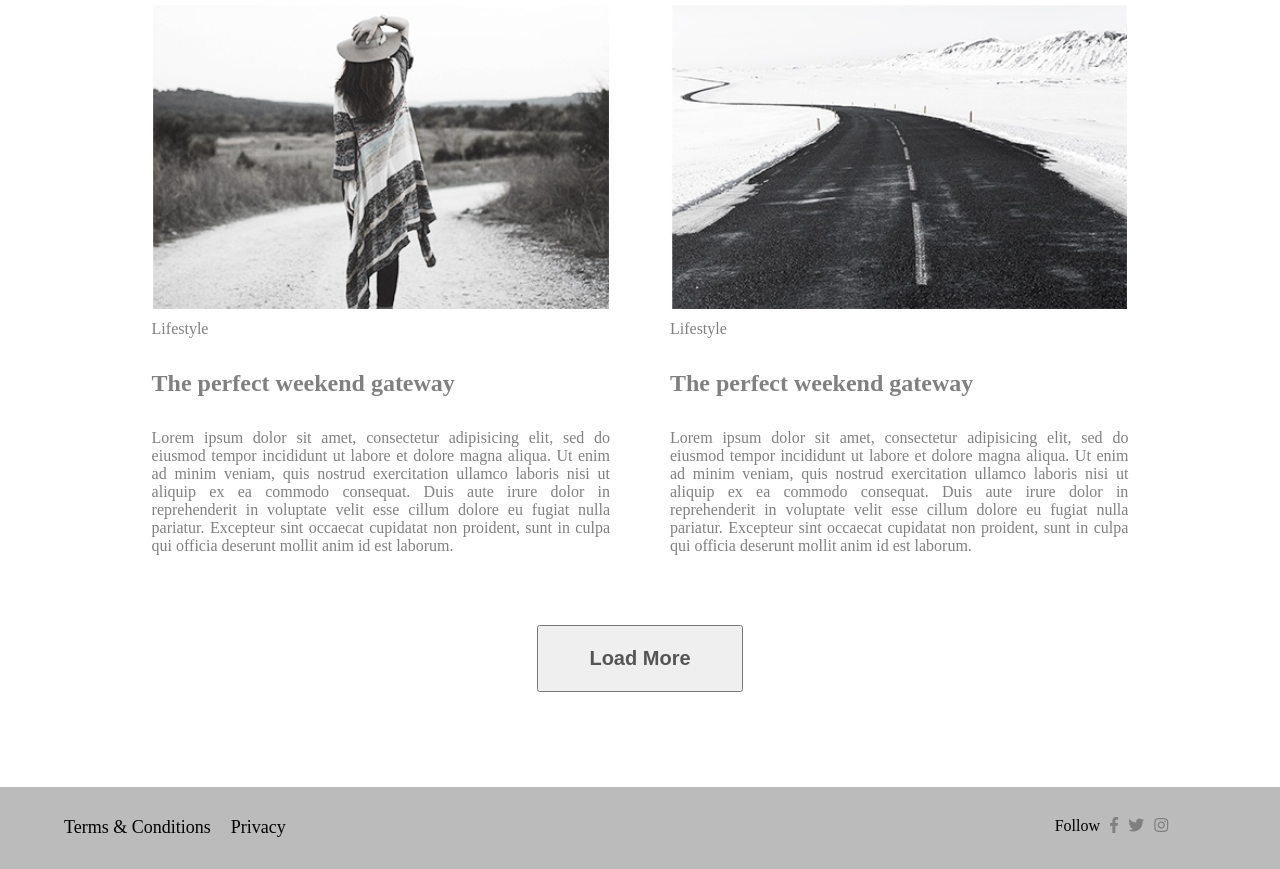
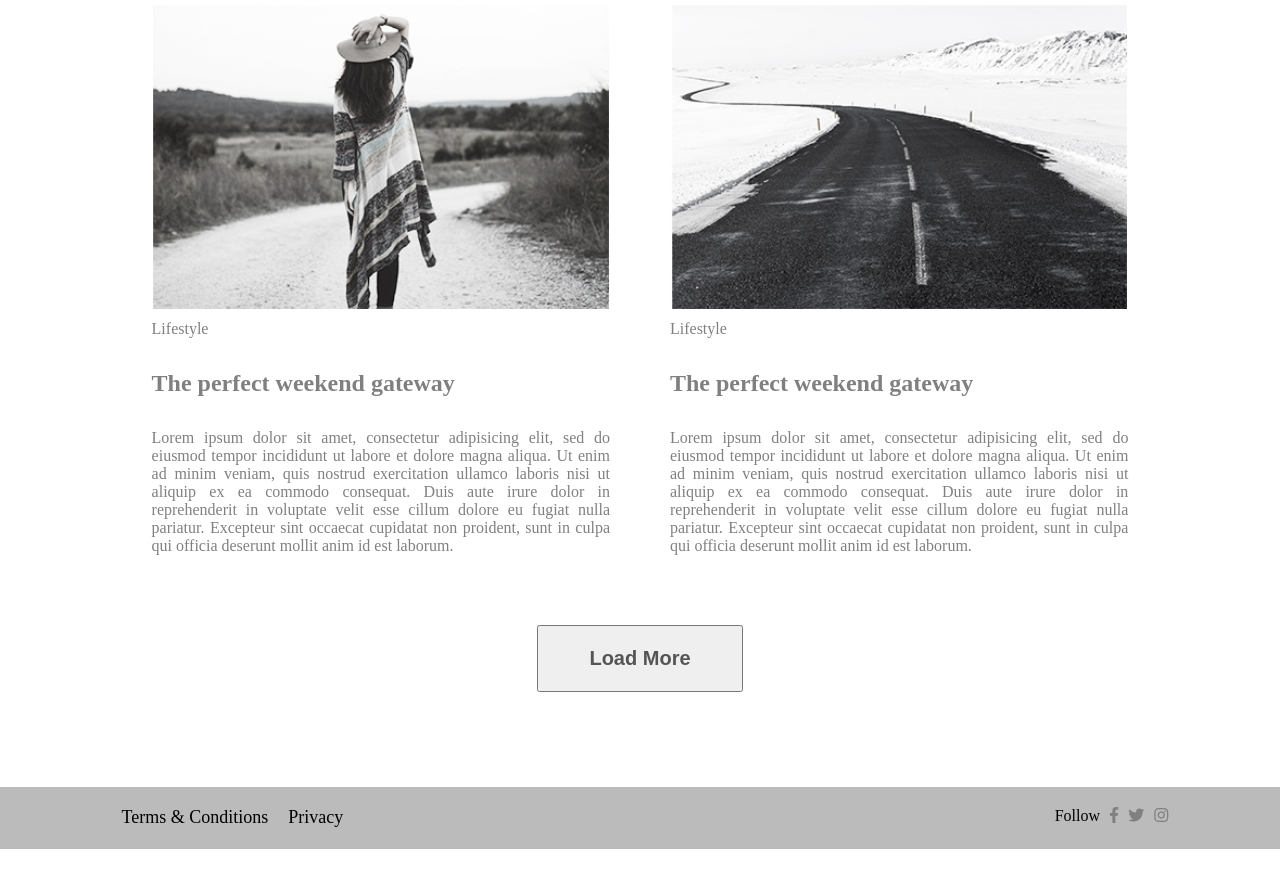
Before and after one commit to RunuAktar/minimo, a plain HTML site: page index.html in a window 1280 px wide. Shown: the part 2520-3389 px from the top of the page. Drawn offline with Linux system fonts and the light colour scheme.

Commit message:
Update style.css

```diff
--- a/style.css
+++ b/style.css
@@ -237,7 +237,7 @@ footer {
     width: 100%;
 
     background-color:#bbbbbb;
-    padding: 30px 0;
+    padding: 20px 0;
     display: block;
 
 }
@@ -249,6 +249,7 @@ footer {
     float: left;
 }
 .footer-menu ul{
+    margin-left: 10%;
     width: 100%;
     float: left;
 }
```
